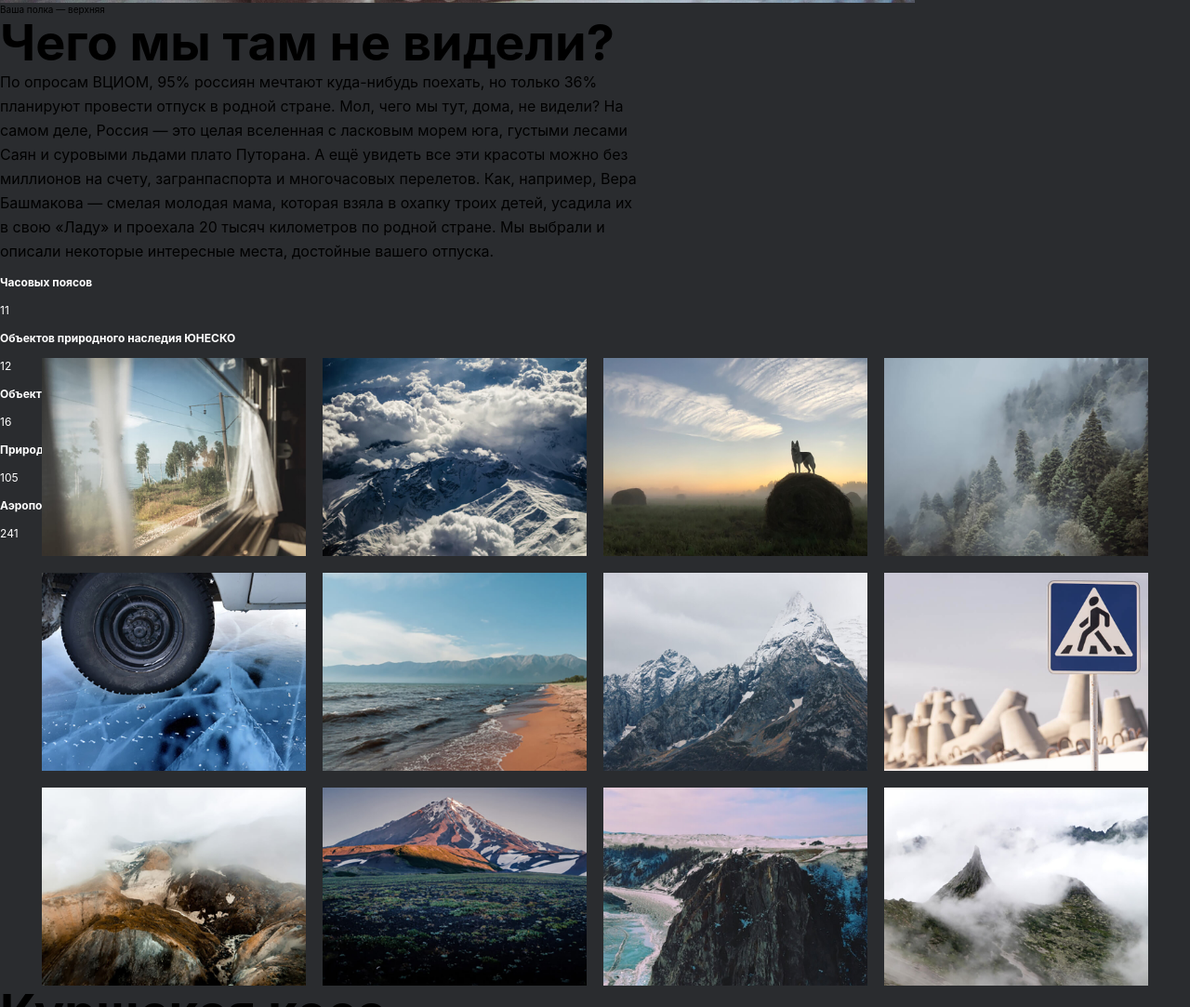
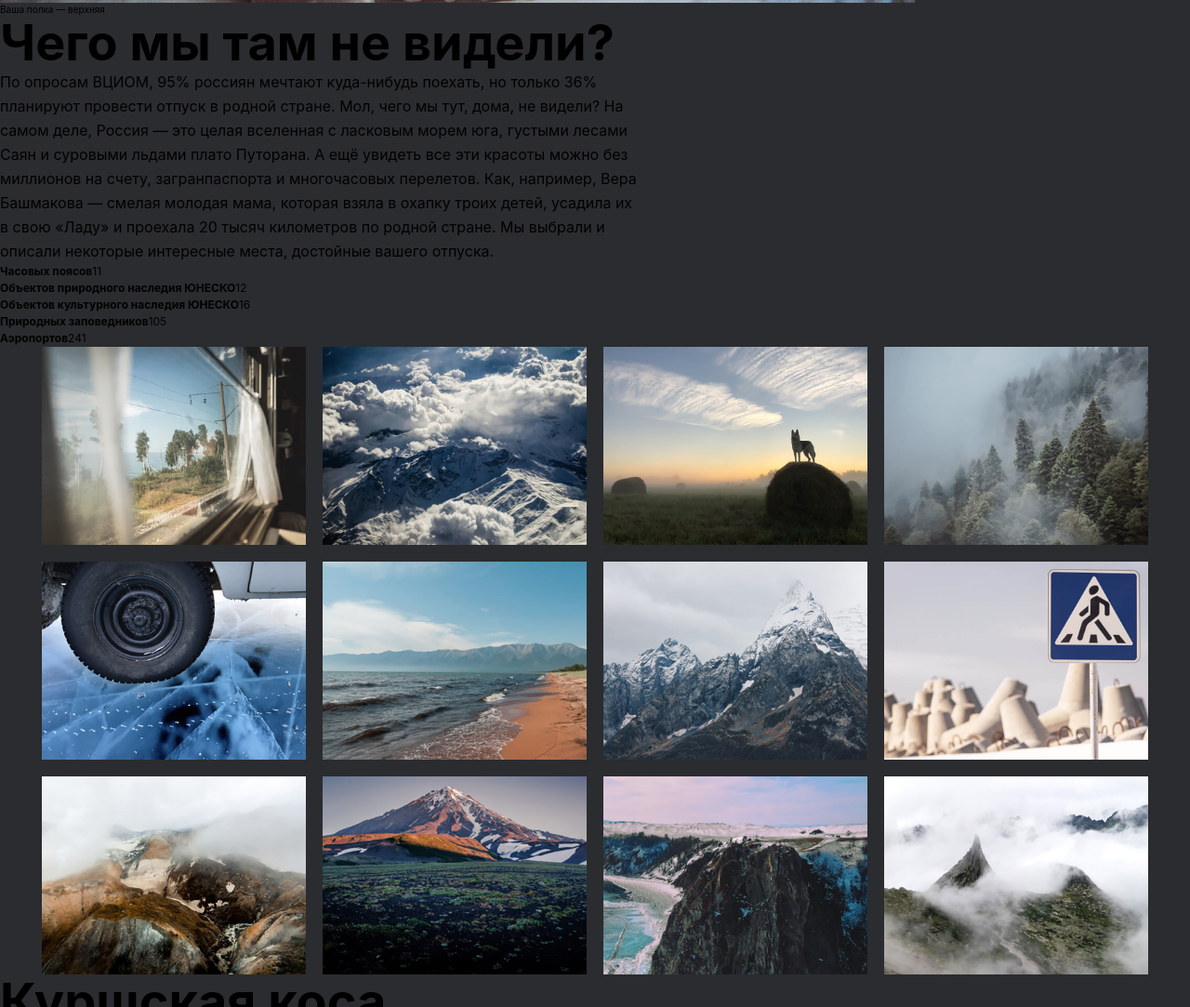
Before and after one commit to burlake/russian-travel, a plain HTML site: page index.html in a window 1280 px wide. Shown: the part 1177-2260 px from the top of the page at 93% size. Drawn offline with Linux system fonts and the light colour scheme.

Commit message:
b - bold

```diff
--- a/index.html
+++ b/index.html
@@ -30,11 +30,11 @@
           <div class="two-columns__main-text">
             <p class="two-columns__paragraph">По опросам ВЦИОМ, 95% россиян мечтают куда-нибудь поехать, но только 36% планируют провести отпуск в родной стране. Мол, чего мы тут, дома, не видели? На самом деле, Россия — это целая вселенная с ласковым морем юга, густыми лесами Саян и суровыми льдами плато Путорана. А ещё увидеть все эти красоты можно без миллионов на счету, загранпаспорта и многочасовых перелетов. Как, например, Вера Башмакова — смелая молодая мама, которая взяла в охапку троих детей, усадила их в свою «Ладу» и проехала 20 тысяч километров по родной стране. Мы выбрали и описали некоторые интересные места, достойные вашего отпуска.</p>
             <ul class="two-columns__paragraph-list">
-              <li><p class="two-columns__paragraph-list-bold">Часовых поясов</p><p>11</p></li>
-              <li><p class="two-columns__paragraph-list-bold">Объектов природного наследия ЮНЕСКО</p><p>12</p></li>
-              <li><p class="two-columns__paragraph-list-bold">Объектов культурного наследия ЮНЕСКО</p><p>16</p></li>
-              <li><p class="two-columns__paragraph-list-bold">Природных заповедников</p><p>105</p></li>
-              <li><p class="two-columns__paragraph-list-bold">Аэропортов</p><p>241</p></li>
+              <li><b>Часовых поясов</b>11</li>
+              <li><b>Объектов природного наследия ЮНЕСКО</b>12</li>
+              <li><b>Объектов культурного наследия ЮНЕСКО</b>16</li>
+              <li><b>Природных заповедников</b>105</li>
+              <li><b>Аэропортов</b>241</li>
             </ul>
           </div>
         </div>
--- a/styles.css
+++ b/styles.css
@@ -119,15 +119,14 @@ z-index: 0;
 
 .two-columns__paragraph-list{
   margin: 0;
-  color: #ffffff;
   padding: 0;
-  height: 90px;
   max-width: 690px;
   font-size: 12px;
   font-weight: 400px;
   line-height:18px;
   list-style: none;
   z-index: 2;
+  text-decoration: #FFFFFF;
 }
 
 .two-columns__paragraph-list-bold{
```
